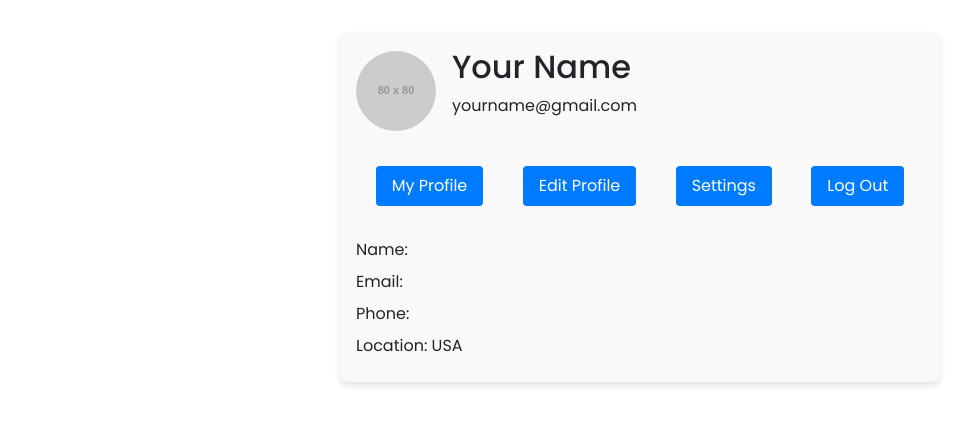
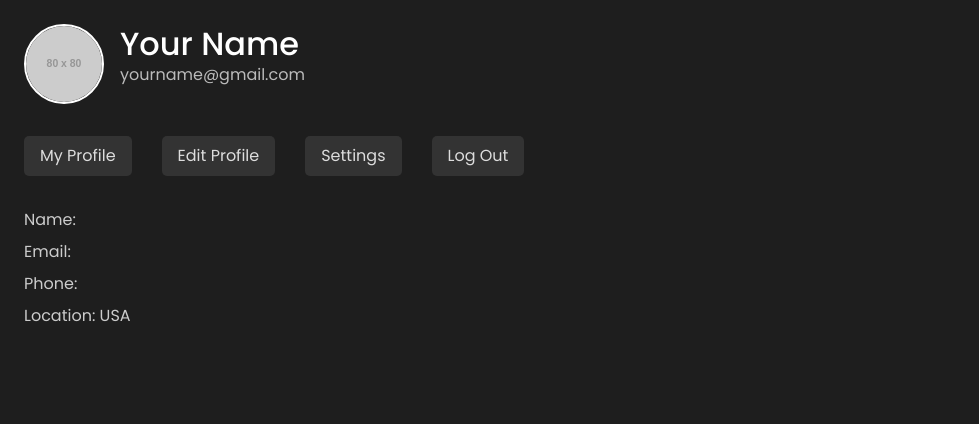
Before and after one commit to TharinduDMadushanka/full-stack-blog-web-site-springboot-react, a React (Vite) app in the folder blog-frontend/: page /user-profile in a window 1280 px wide. Shown: the top 424 px of the page, without its empty margins (0-979 px from the left). Built offline with nearby package versions, Linux system fonts and the light colour scheme; no server answers.

Commit message:
make background dark fo this user profile

```diff
--- a/blog-frontend/src/pages/UserProfile/UserProfile.css
+++ b/blog-frontend/src/pages/UserProfile/UserProfile.css
@@ -1,10 +1,12 @@
 .user-profile-container {
-    max-width: 600px;
-    margin: 2rem auto;
-    padding: 1rem;
-    background-color: #f9f9f9;
-    border-radius: 8px;
-    box-shadow: 0 4px 6px rgba(0, 0, 0, 0.1);
+  max-width: 1600px;
+  margin:  auto;
+  padding: 1.5rem;
+  background-color: #1e1e1e; /* Dark background */
+  /* border-radius: 10px; */
+  box-shadow: 0 4px 10px rgba(255, 255, 255, 0.1);
+  color: #ddd; /* Light gray text */
+  height: 100vh;
 }
 
 .profile-header {
@@ -18,55 +20,72 @@
   width: 80px;
   height: 80px;
   border-radius: 50%;
+  border: 2px solid #fff; /* White border for contrast */
+}
+
+.profile-header h2 {
+  color: #fff; /* White for name */
+  margin: 0;
+}
+
+.profile-header p {
+  color: #bbb; /* Light gray for email */
 }
 
 .profile-menu {
   display: flex;
-    justify-content: space-around;
+  /* justify-content: space-around; */
   margin-bottom: 2rem;
+  gap: 30px;
 }
 
 .profile-menu button {
-    background-color: #007bff;
-    color: white;
+  background-color: #333; /* Dark button background */
+  color: #ddd; /* Light gray text */
   border: none;
   padding: 0.5rem 1rem;
-    border-radius: 4px;
+  border-radius: 5px;
   cursor: pointer;
-    transition: background-color 0.3s;
+  transition: background-color 0.3s, transform 0.2s;
 }
 
 .profile-menu button:hover {
-    background-color: #0056b3;
+  background-color: #555; /* Slightly lighter on hover */
+  transform: scale(1.05);
 }
 
 .profile-details p {
   margin: 0.5rem 0;
+  color: #ccc; /* Slightly brighter gray */
 }
 
 .profile-edit label {
   display: block;
   margin-bottom: 1rem;
+  color: #bbb; /* Light gray labels */
 }
 
 .profile-edit input {
   width: 100%;
   padding: 0.5rem;
-    border: 1px solid #ccc;
-    border-radius: 4px;
+  background-color: #2a2a2a;
+  border: 1px solid #444;
+  color: #ddd;
+  border-radius: 5px;
   margin-top: 0.5rem;
 }
 
 .save-button {
-    background-color: #28a745;
+  background-color: #4CAF50; /* Green save button */
   color: white;
   border: none;
   padding: 0.5rem 1rem;
-    border-radius: 4px;
+  border-radius: 5px;
   cursor: pointer;
-    transition: background-color 0.3s;
+  transition: background-color 0.3s, transform 0.2s;
 }
 
 .save-button:hover {
-    background-color: #218838;
+  background-color: #45a049;
+  transform: scale(1.05);
 }
--- a/blog-frontend/src/pages/UserProfile/UserProfile.jsx
+++ b/blog-frontend/src/pages/UserProfile/UserProfile.jsx
@@ -41,7 +41,7 @@ const UserProfile = () => {
   };
 
   return (
-    <div className="user-profile-container">
+    <div className="user-profile-container container-fluid">
       <div className="profile-header">
         <img
           src="https://via.placeholder.com/80"
```
Lines whose indentation alone changed are shown as unchanged.
